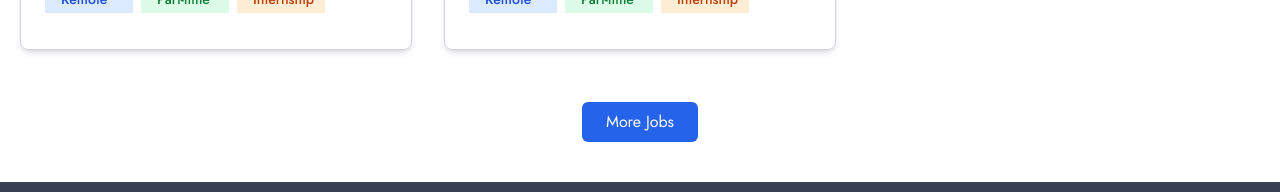
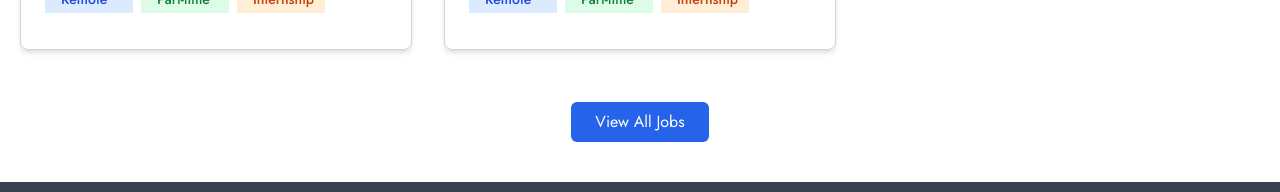
Before and after one commit to simonC137/LB-ATS, a React (Vite) app in the folder frontend/: page / in a window 1280 px wide. Shown: the part 2015-2207 px from the top of the page. Built offline with nearby package versions, Linux system fonts and the light colour scheme.

Commit message:
changed button and added routing to /jobs

```diff
--- a/frontend/src/components/FeaturedJob.tsx
+++ b/frontend/src/components/FeaturedJob.tsx
@@ -1,6 +1,6 @@
 import { useState } from 'react';
 
-import { useNavigate } from 'react-router-dom';
+import { Link, useNavigate } from 'react-router-dom';
 import { FeaturedJobs, featuredjobs } from '../shared/constants';
 
 const jobTypeColors: Record<string, string> = {
@@ -52,9 +52,14 @@ const FeaturedJob = () => {
         ))}
       </ul>
       <div className="flex justify-center items-center">
-        <button type='button' className="mt-8 px-6 py-2 bg-blue-600 text-white rounded-md hover:bg-blue-700">
-          More Jobs
-        </button>
+        <Link to="/jobs" className="text-blue-500 hover:text-blue-700">
+          <button
+            type="button"
+            className="mt-8 px-6 py-2 bg-blue-600 text-white rounded-md hover:bg-blue-700"
+          >
+            View All Jobs
+          </button>
+        </Link>
       </div>
     </main>
   );
```
